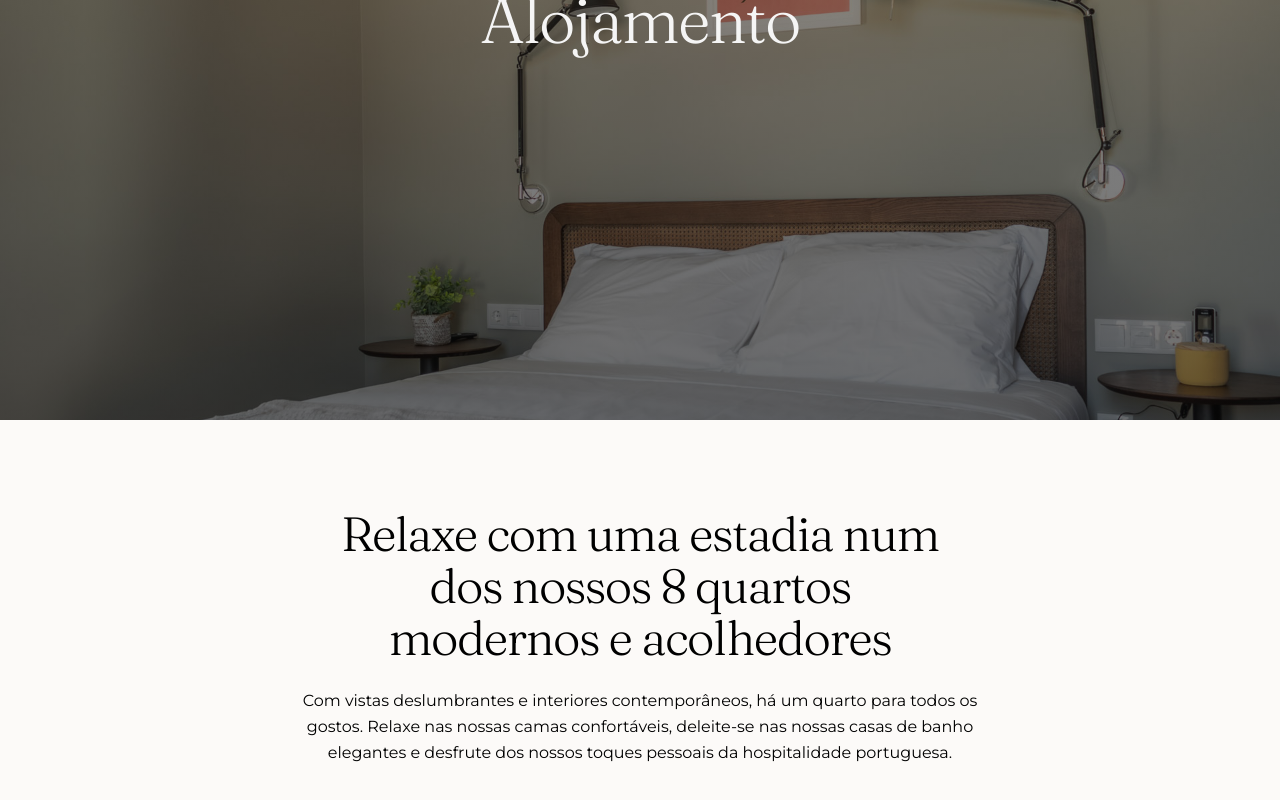
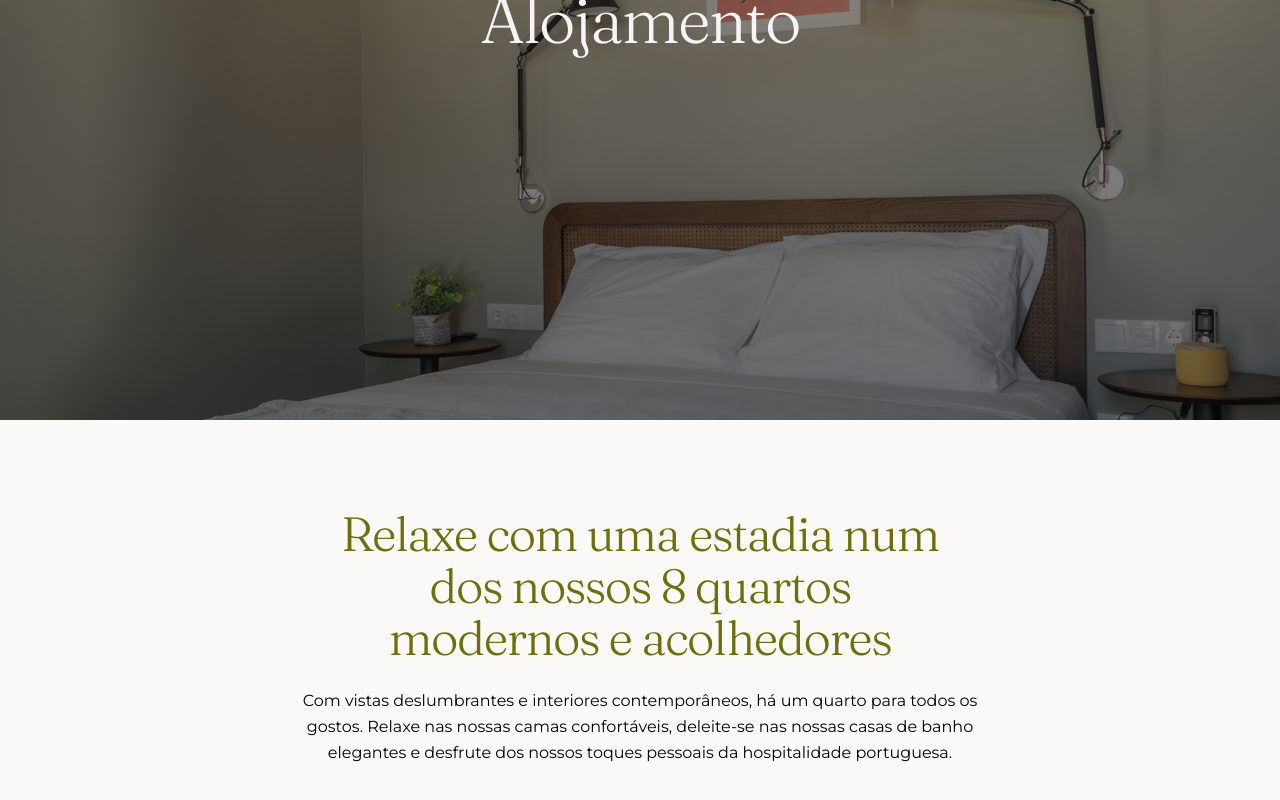
Before and after one commit to quintadonairia/quintadonairia, a Next.js app: page /lodging in a window 1280 px wide. Shown: the part 380-1180 px from the top of the page. Built offline with nearby package versions, Linux system fonts and the light colour scheme.

Commit message:
✨ Use data attribute for dynamic text color styling in heading element

```diff
--- a/components/molecules/section-header.tsx
+++ b/components/molecules/section-header.tsx
@@ -17,10 +17,11 @@ const headingTags: Record<SectionHeaderVariant, 'h1' | 'h2' | 'h3'> = {
 
 const headingClasses: Record<SectionHeaderVariant, string> = {
   large:
-    'text-display-medium lg:text-display-large font-serif lg:max-w-(--breakpoint-lg)',
+    'text-display-medium text-foreground-brand-default lg:text-display-large font-serif lg:max-w-(--breakpoint-lg)',
   medium:
-    'text-display-small lg:text-display-medium font-serif lg:max-w-(--breakpoint-md)',
-  small: 'text-display-small font-serif lg:max-w-(--breakpoint-sm)',
+    'text-display-small text-foreground-brand-default lg:text-display-medium font-serif lg:max-w-(--breakpoint-md)',
+  small:
+    'text-display-small text-foreground-brand-default font-serif lg:max-w-(--breakpoint-sm)',
 };
 
 export function SectionHeader({
@@ -39,7 +40,9 @@ export function SectionHeader({
       <small className="text-body-medium font-semibold tracking-widest uppercase">
         {kicker}
       </small>
-      <Heading className={headingClasses[size]}>{heading}</Heading>
+      <Heading data-slot="heading" className={headingClasses[size]}>
+        {heading}
+      </Heading>
       <p className="leading-relaxed lg:max-w-prose">{subheading}</p>
     </header>
   );
--- a/components/organisms/hero.tsx
+++ b/components/organisms/hero.tsx
@@ -22,7 +22,7 @@ export function Hero({ title, image }: HeroProps) {
         className="absolute inset-0 w-full object-cover"
       />
       <SectionHeader
-        className="text-foreground-neutral-inverse z-10 max-w-(--breakpoint-md) px-8 font-serif lg:max-w-(--breakpoint-lg)"
+        className="text-foreground-neutral-inverse **:data-[slot=heading]:text-foreground-neutral-inverse z-10 max-w-(--breakpoint-md) px-8 font-serif lg:max-w-(--breakpoint-lg)"
         heading={title}
       />
     </section>
```
